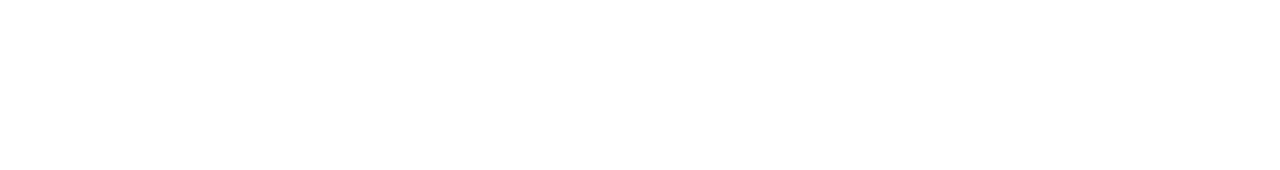
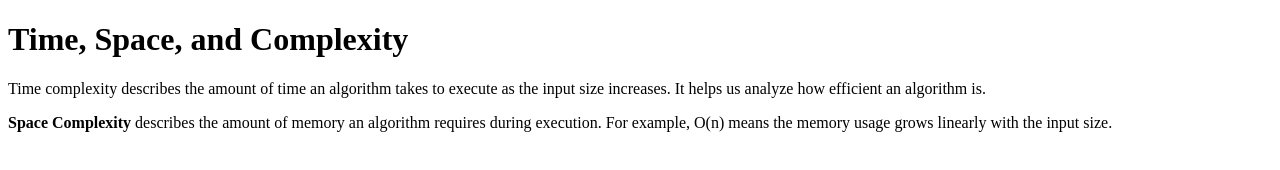
Before and after one commit to acciojob/time-and-space-complexity-Chinmaynaik343, a website: page main.html in a window 1280 px wide. Drawn offline with Linux system fonts and the light colour scheme.

Commit message:
created a submission

```diff
--- a/main.html
+++ b/main.html
@@ -1,16 +1,19 @@
+
 <!DOCTYPE html>
-
 <html>
 
 <head>
-	<link rel="stylesheet" href="styles.css">
+    <link rel="stylesheet" href="styles.css">
 </head>
 
 <body>
-	<!-- the entire body must be written by student -->
-    <script type="text/javascript" src="./script.js">
-</script>
+    <h1>Time, Space, and Complexity</h1>
 
+    <p>Time complexity describes the amount of time an algorithm takes to execute as the input size increases. It helps us analyze how efficient an algorithm is.</p>
+
+    <p><b>Space Complexity</b> describes the amount of memory an algorithm requires during execution. For example, O(n) means the memory usage grows linearly with the input size.</p>
+
+    <script type="text/javascript" src="./script.js"></script>
 </body>
 
 </html>
```
